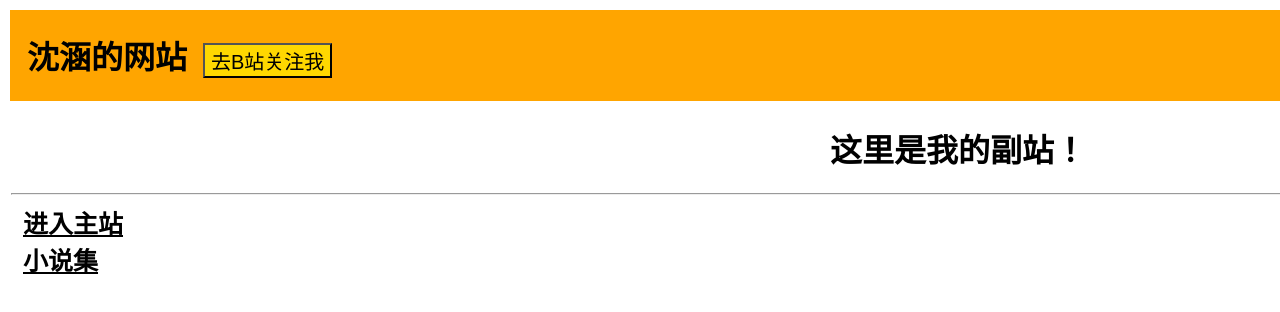
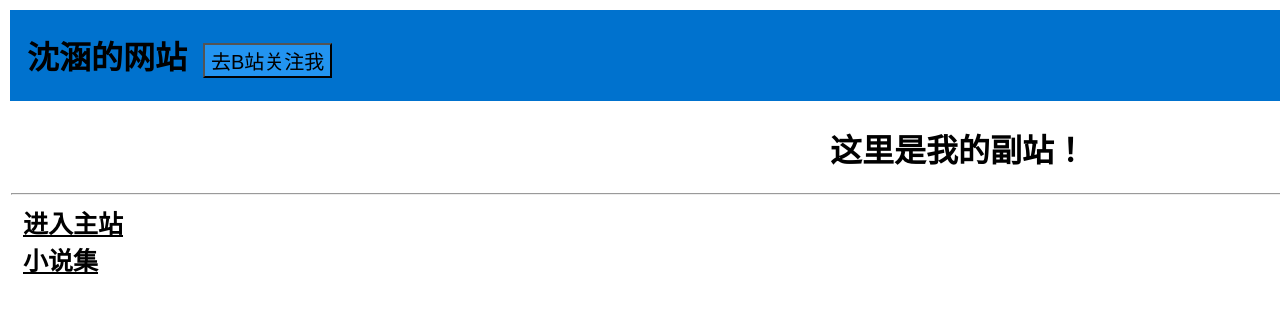
Before and after one commit to shenhan1337/others, a plain HTML site: page mainpage/index.html in a window 1280 px wide. Shown: the top 312 px of the page. Drawn offline with Linux system fonts and the light colour scheme.

Commit message:
Update index.html

```diff
--- a/mainpage/index.html
+++ b/mainpage/index.html
@@ -7,9 +7,9 @@
  <body>
   <table width="1900px">
    <tr>
-    <td style="background-color:#ffa500" colspan="2">
+    <td style="background-color:#0072ce" colspan="2">
      <div style="font-size:0px"><br></div>
-     <h1>&nbsp;&nbsp;沈涵的网站&nbsp;&nbsp;<a href="https://space.bilibili.com/1004161306" target="_blank"><button style="background-color:#ffd700"><div style="font-size:20px">去B站关注我</div></button></a></h1>
+     <h1>&nbsp;&nbsp;沈涵的网站&nbsp;&nbsp;<a href="https://space.bilibili.com/1004161306" target="_blank"><button style="background-color:#2294f1"><div style="font-size:20px">去B站关注我</div></button></a></h1>
     </td>
    </tr>
    <tr>
```
